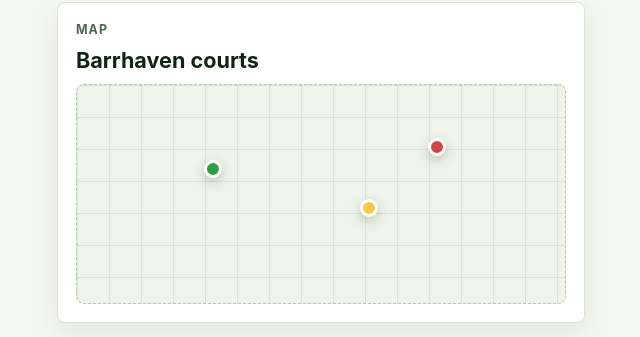
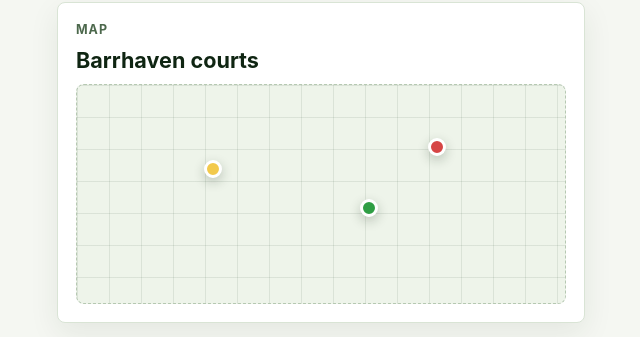
Before and after one commit to mateotomeho/court-signal, a React (Vite) app in the folder court-signal/: page / in a window 1280 px wide. Shown: the part 188-525 px from the top of the page, without its empty margins (319-959 px from the left). Built offline with nearby package versions, Linux system fonts and the light colour scheme.

Commit message:
Connect map markers to court selection

```diff
--- a/court-signal/src/App.css
+++ b/court-signal/src/App.css
@@ -228,25 +228,33 @@ p {
   border: 3px solid #ffffff;
   border-radius: 999px;
   box-shadow: 0 4px 12px rgba(16, 39, 18, 0.24);
+  cursor: pointer;
+  padding: 0;
+  appearance: none;
 }
 
 .map-marker--available {
-  top: 34%;
-  left: 26%;
   background: #2f9e44;
 }
 
 .map-marker--almost-full {
-  top: 52%;
-  left: 58%;
   background: #f2c94c;
 }
 
 .map-marker--full {
-  top: 24%;
-  left: 72%;
   background: #d64545;
 }
+
+.map-marker--selected {
+  outline: 3px solid rgba(47, 158, 68, 0.35);
+  outline-offset: 3px;
+}
+
+.map-marker:focus-visible {
+  outline: 3px solid rgba(47, 158, 68, 0.35);
+  outline-offset: 3px;
+}
+
 
 @media (min-width: 720px) {
   .app-shell {
--- a/court-signal/src/App.tsx
+++ b/court-signal/src/App.tsx
@@ -73,7 +73,11 @@ function App() {
         <p>Know before you go.</p>
       </header>
 
-      <CourtMapPlaceholder />
+      <CourtMapPlaceholder
+        courtList={courtList}
+        selectedCourtId={selectedCourtId}
+        onSelectCourt={setSelectedCourtId}
+      />
 
       <SelectedCourtPanel
         selectedCourt={selectedCourt}
--- a/court-signal/src/components/CourtMapPlaceholder.tsx
+++ b/court-signal/src/components/CourtMapPlaceholder.tsx
@@ -1,6 +1,29 @@
 // CourtMapPlaceholder is a React component that displays a placeholder for the court map
+import type { Court } from '../types/court'
 
-function CourtMapPlaceholder() {
+type CourtMapPlaceholderProps = {
+    courtList: Court[]
+    selectedCourtId: string | null
+    onSelectCourt: (courtId: string) => void
+}
+
+function getMarkerClassName(court: Court) {
+  if (court.availableCourts === 0) {
+    return 'map-marker map-marker--full'
+  }
+
+  if (court.availableCourts === 1) {
+    return 'map-marker map-marker--almost-full'
+  }
+
+  return 'map-marker map-marker--available'
+}
+
+function CourtMapPlaceholder({
+    courtList,
+    selectedCourtId,
+    onSelectCourt,
+}: CourtMapPlaceholderProps) {
   return (
     <section className="map-placeholder" aria-labelledby="map-heading">
       <div>
@@ -8,10 +31,24 @@ function CourtMapPlaceholder() {
         <h2 id="map-heading">Barrhaven courts</h2>
       </div>
 
-            <div className="map-placeholder__surface" aria-hidden="true">
-                <span className="map-marker map-marker--available"></span>
-                <span className="map-marker map-marker--almost-full"></span>
-                <span className="map-marker map-marker--full"></span>
+      <div className="map-placeholder__surface">
+        {courtList.map((court) => (
+        <button
+            key={court.id}
+            type="button"
+            className={
+                court.id === selectedCourtId
+                ? `${getMarkerClassName(court)} map-marker--selected`
+                : getMarkerClassName(court)
+            }
+            style={{
+                left: `${court.mapXPercent}%`,
+                top: `${court.mapYPercent}%`,
+            }}
+            onClick={() => onSelectCourt(court.id)}
+            aria-label={`Select ${court.name}`}
+        ></button>
+        ))}
       </div>
     </section>
   )
--- a/court-signal/src/data/courts.ts
+++ b/court-signal/src/data/courts.ts
@@ -8,6 +8,10 @@ export const courts: Court[] = [
         availableCourts: 1,
         waitingGroups: 0,
         updatedMinutesAgo: 5,
+        latitude: 45.4215,
+        longitude: -75.6972,
+        mapXPercent: 26,
+        mapYPercent: 34,
     },
     {
         id: 'half-moon-bay-park',
@@ -16,6 +20,10 @@ export const courts: Court[] = [
         availableCourts: 2,
         waitingGroups: 1,
         updatedMinutesAgo: 70,
+        latitude: 45.251,
+        longitude: -75.773,
+        mapXPercent: 58,
+        mapYPercent: 52,
     },
     {
         id: 'barrhaven-tennis-club',
@@ -24,5 +32,9 @@ export const courts: Court[] = [
         availableCourts: 0,
         waitingGroups: 2,
         updatedMinutesAgo: 2,
+        latitude: 45.283,
+        longitude: -75.741,
+        mapXPercent: 72,
+        mapYPercent: 24,
     }
 ]
--- a/court-signal/src/types/court.ts
+++ b/court-signal/src/types/court.ts
@@ -6,4 +6,8 @@ export type Court = {
     availableCourts: number
     waitingGroups: number
     updatedMinutesAgo: number
+    latitude: number
+    longitude: number
+    mapXPercent: number
+    mapYPercent: number
 }
```
Lines whose indentation alone changed are shown as unchanged.
